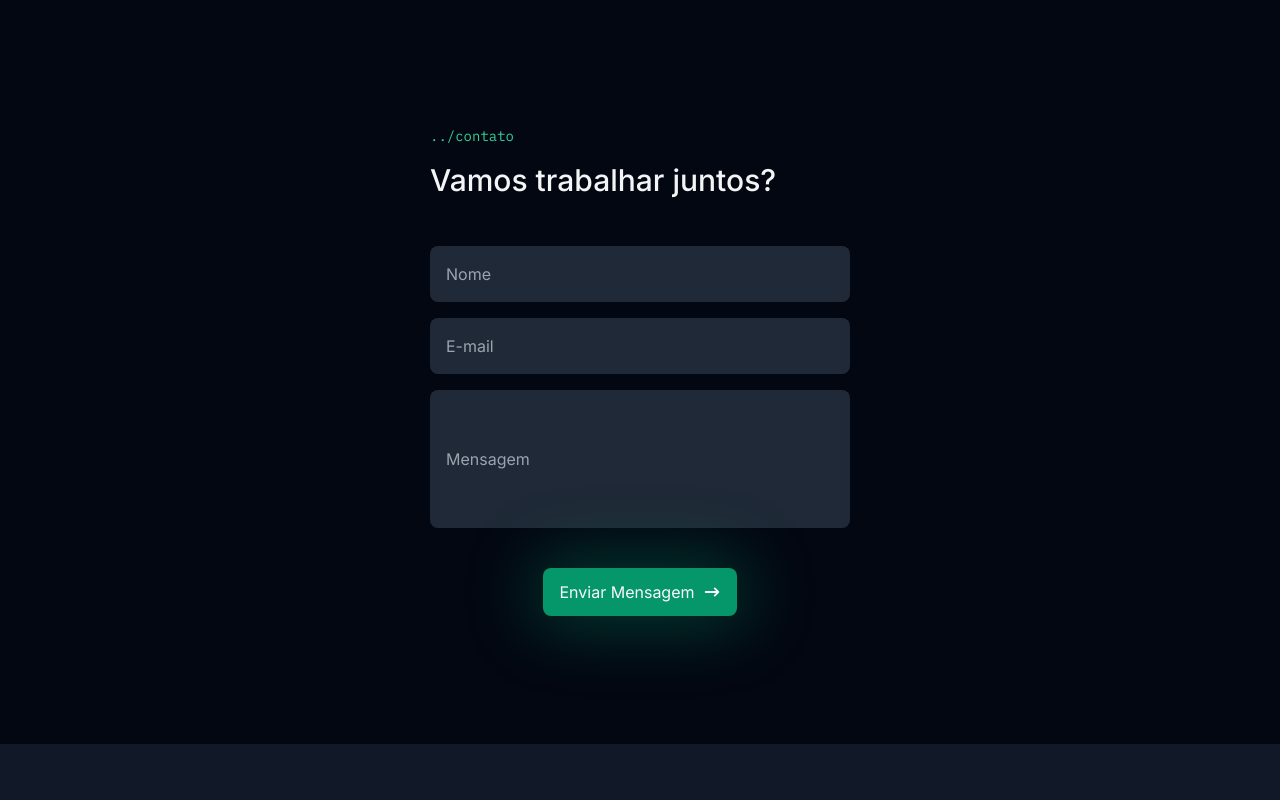
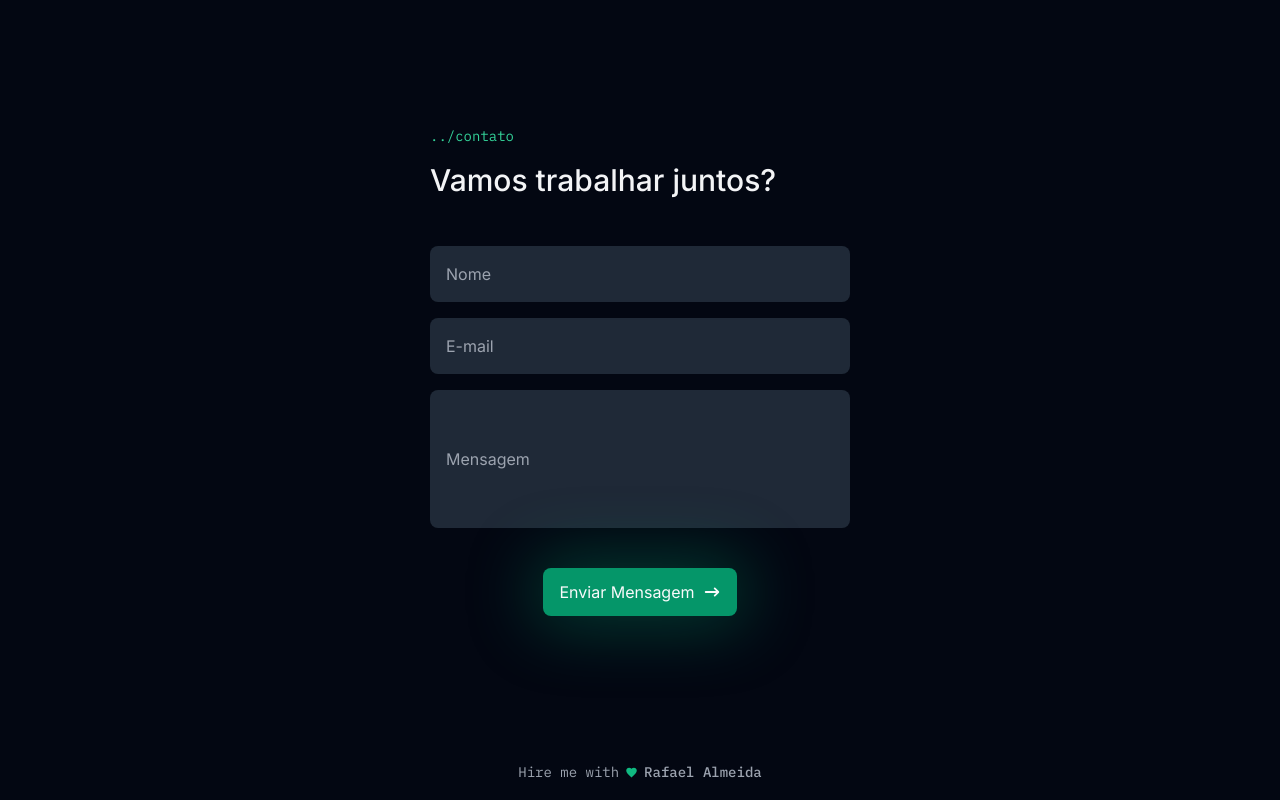
Before and after one commit to orafael-dev/rafa-dev-portfolio, a Next.js app: page / in a window 1280 px wide. Shown: the part 3032-3832 px from the top of the page. Before the commit the page ends 3776 px from the top, so only its background shows below. Built offline with nearby package versions, Linux system fonts and the light colour scheme.

Commit message:
feat: create footer component

```diff
--- /dev/null
+++ b/app/components/footer/index.tsx
@@ -0,0 +1,12 @@
+import {IoMdHeart} from "react-icons/io";
+
+export const Footer = () => {
+  return (
+    <footer className="h-14 w-full flex items-center justify-center bg-gray-950">
+      <span className="flex items-center gap-1.5 text-xs sm:text-sm font-mono text-gray-400">
+        Hire me with <IoMdHeart size={13} className="text-emerald-500" />
+        <strong className="font-medium">Rafael Almeida</strong>
+      </span>
+    </footer>
+  );
+};
--- a/app/layout.tsx
+++ b/app/layout.tsx
@@ -3,6 +3,7 @@
 import {ReactNode} from "react";
 import {Header} from "./components/header";
 import {ContactForm} from "./components/contact-form/page";
+import {Footer} from "./components/footer";
 
 const inter = Inter({
   variable: "--font-inter",
@@ -22,6 +23,7 @@
         <Header />
         {children}
         <ContactForm />
+        <Footer />
       </body>
     </html>
   );
```
